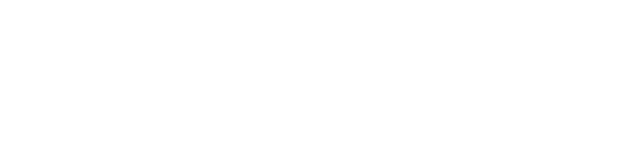
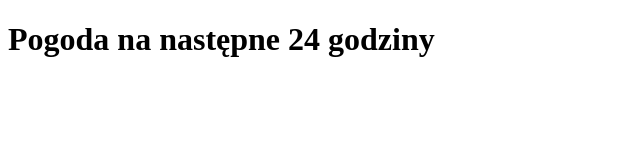
Before and after one commit to muslii4/sleepmeter, a plain HTML site: page data/index.html in a window 1280 px wide. Shown: the whole page, without its empty margins (0-640 px from the left). Drawn offline with Linux system fonts and the light colour scheme; some packages are replaced by stand-ins of ours; a script that the page names is missing.

Commit message:
takie tam htmlowe poprawki

```diff
--- a/data/index.html
+++ b/data/index.html
@@ -5,6 +5,7 @@
     <title>pogoda, idź już</title>
 </head>
 <body>
+    <h1>Pogoda na następne 24 godziny</h1>
     <script type="text/javascript" src="https://widgets-viewer.climacell.co/v1/sdk.js"></script>
     <div class="climacell-widget" data-apikey="w2sMuuGYStc30GDjyGwHKaJatOI1xf7U" data-type="hourly" data-location-name="Grawerska 61, Bielsko-Biala, Poland" data-location-lon="18.9921718" data-location-lat="49.82512699999999" data-size-mode="large" data-font-color="#000fff" data-background-color="#ffffff" data-font-family="courier new" data-weather-params="temp:C,precipitation:mm/hr,wind_speed:m/s,humidity:%,cloud_cover:%" data-precipitation-timeline="true" data-sunrise-sunset="true" ></div>
 </body>
```
